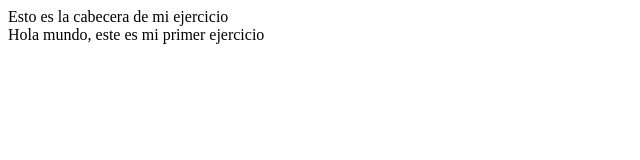
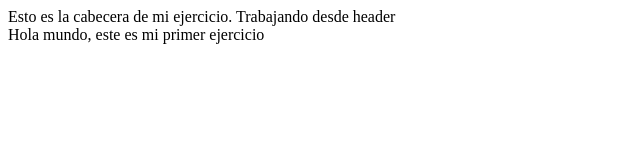
Before and after one commit to martapintoslopez/ejercicios-de-adalab, a plain HTML site: page modulo-1-leccion-01-ejercicio-1/index.html in a window 1280 px wide. Shown: the whole page, without its empty margins (0-640 px from the left). Drawn offline with Linux system fonts and the light colour scheme.

Commit message:
Add header html

```diff
--- a/modulo-1-leccion-01-ejercicio-1/index.html
+++ b/modulo-1-leccion-01-ejercicio-1/index.html
@@ -6,7 +6,7 @@
     <title>Document</title>
 </head>
 <body>
-    <header>Esto es la cabecera de mi ejercicio</header>
+    <header>Esto es la cabecera de mi ejercicio. Trabajando desde header</header>
     Hola mundo, este es mi primer ejercicio
 </body>
 </html>
```
